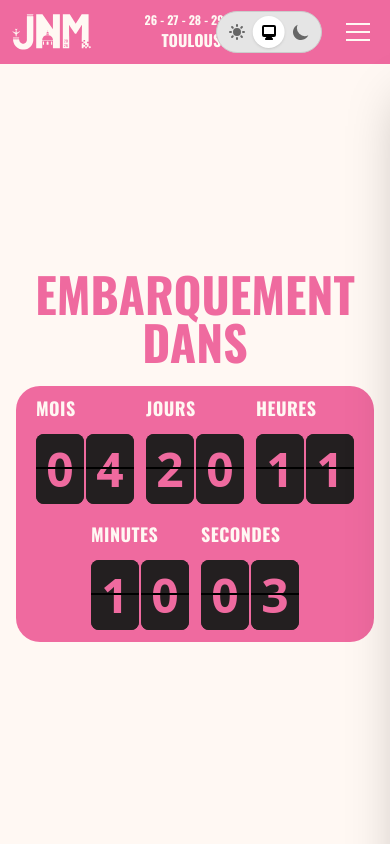
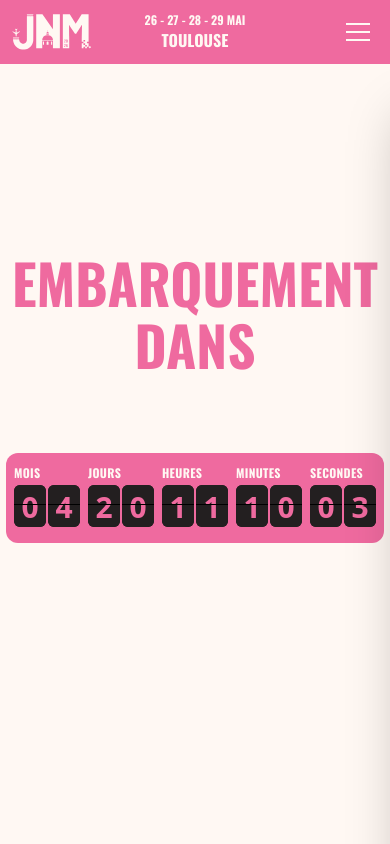
Before and after one commit to JPX87/jnm2026-front, a Next.js app: page / in a window 390 px wide. Shown: the top 844 px of the page. Built offline with nearby package versions, Linux system fonts and the light colour scheme.

Commit message:
Fix version mobile : - H1 plus au centre - Timer en longueur - Moins de marge avec des questions - Cliquetis comme avant
Fix Menu hamburger :
- Color & version mobile

```diff
--- a/src/app/(header)/page.tsx
+++ b/src/app/(header)/page.tsx
@@ -12,8 +12,8 @@ export default function Home() {
   return (
     <main className="home relative">
       <Slice absolute first>
-        <h1 className="text-center text-5xl sm:text-6xl md:text-7xl lg:text-8xl xl:text-[150px] font-bold my-[20px] sm:my-[50px]">EMBARQUEMENT DANS</h1>
-        <Countdown className="mx-auto" targetDate={targetDate} />
+        <h1 className="text-center text-4xl 2xs:text-[55px] xs:text-6xl xs:text-7xl lg:text-8xl xl:text-[150px] sm:mt-0 mb-[20%] sm:m-auto font-bold my-[20px] sm:my-[50px]">EMBARQUEMENT DANS</h1>
+        <Countdown className="mx-auto mb-[30%] xs:mb-0" targetDate={targetDate} />
       </Slice>
       <Slice absolute>
         <div className="relative w-10/12 flex flex-col gap-3 py-14 px-6 justify-center rounded-3xl bg-(--color-tertiary) text-(--color-secondary) dark:text-(--color-seconde-black) m-auto">
--- a/src/components/features/Countdown/Countdown.tsx
+++ b/src/components/features/Countdown/Countdown.tsx
@@ -34,12 +34,12 @@ export default function Countdown({ targetDate, className }: CountdownProps) {
   if (!timeRemaining) return null;
 
   return (
-    <div className={`w-11/12 sm:w-9/12 flex flex-wrap gap-3 md:gap-4 ld:gap-5 xl:gap-7 font-sans md:w-max p-2 sm:p-4 md:p-6 justify-center rounded-3xl bg-(--color-primary) ${className}`}>
-      <TimeSection label="MOIS" value={timeRemaining.months} />
-      <TimeSection label="JOURS" value={timeRemaining.days} />
-      <TimeSection label="HEURES" value={timeRemaining.hours} />
-      <TimeSection label="MINUTES" value={timeRemaining.minutes} />
-      <TimeSection label="SECONDES" value={timeRemaining.seconds} />
+    <div className={`w-11/12 flex flex-wrap gap-2 sm:gap-3 md:gap-4 ld:gap-5 xl:gap-7 font-sans w-max py-3 px-2 sm:p-4 md:p-6 justify-center rounded-xl xs:rounded-2xl md:rounded-3xl bg-(--color-primary) ${className}`}>
+      <TimeSection label="MOIS" value={timeRemaining.months} maxD={1} />
+      <TimeSection label="JOURS" value={timeRemaining.days} maxD={3} />
+      <TimeSection label="HEURES" value={timeRemaining.hours} maxD={2} />
+      <TimeSection label="MINUTES" value={timeRemaining.minutes} maxD={5} />
+      <TimeSection label="SECONDES" value={timeRemaining.seconds} maxD={5} />
     </div>
   );
 }
--- a/src/components/features/Countdown/TimeSection.tsx
+++ b/src/components/features/Countdown/TimeSection.tsx
@@ -3,19 +3,20 @@ import TimeSegment from "./TimeSegment/TimeSegment";
 interface TimeSectionProps {
   label: string;
   value: number;
+  maxD?: number;
 }
 
-export default function TimeSection({ label, value }: TimeSectionProps) {
+export default function TimeSection({ label, value, maxD }: TimeSectionProps) {
   const firstNumber = Math.floor(value / 10);
   const secondNumber = value % 10;
 
   return (
     <div className="text-center flex-[0_1_max-content]">
-        <p className="text-start mb-3 text-(--color-secondary) text-lg md:text-3xl xl:text-4xl tracking-wide font-['Oswald'] font-bold">
+        <p className="text-start mb-1 md:mb-2 xl:mb-3 text-(--color-secondary) text-xs 2xs:text-md xs:text-lg md:text-2xl lg:text-3xl xl:text-4xl tracking-wide font-['Oswald'] font-bold">
           {label}
         </p>
         <div className="flex gap-0.5 md:gap-1 xl:gap-2.5 justify-center">
-            <TimeSegment value={firstNumber} />
+            <TimeSegment value={firstNumber} max={maxD} />
             <TimeSegment value={secondNumber} />
         </div>
     </div>
--- a/src/components/features/Countdown/TimeSegment/TimeSegment.scss
+++ b/src/components/features/Countdown/TimeSegment/TimeSegment.scss
@@ -1,3 +1,7 @@
+.fixTranslateBottom{
+  transform: translate(0px, 2px);
+}
+
 @media screen and (min-width: 800px) {
   .fixTranslateTop{
     transform: translate(0px, -6px);
@@ -7,12 +11,31 @@
     transform: translate(0px, -6px);
   }
 }
-.segment-overlay.flip .segment-overlay__top {
-  animation: flip-top 0.62s linear;
-}
+.segment-overlay {
+  .segment-overlay__top,
+  .segment-overlay__bottom {
+    backface-visibility: hidden;
+  }
 
-.segment-overlay.flip .segment-overlay__bottom {
-  animation: flip-bottom 0.6s linear;
+  &.flip {
+    .segment-overlay__top {
+      animation: flip-top 0.52s ease-in;
+    }
+
+    .segment-overlay__bottom {
+      animation: flip-bottom 0.52s ease-in;
+    }
+
+    &.first-flip {
+      .segment-overlay__top {
+        animation: flip-top 0.3s ease-in infinite;
+      }
+
+      .segment-overlay__bottom {
+        animation: flip-bottom 0.3s ease-in infinite;
+      }
+    }
+  }
 }
 
 @keyframes flip-top {
--- a/src/components/features/Countdown/TimeSegment/TimeSegment.tsx
+++ b/src/components/features/Countdown/TimeSegment/TimeSegment.tsx
@@ -1,63 +1,121 @@
-import { useEffect, useMemo, useState } from "react";
+import { useEffect, useMemo, useState, useRef } from "react";
 import './TimeSegment.scss'
 
 interface TimeSegmentProps {
   value: number;
+  max?: number;
 }
 
-export default function TimeSegment({ value }: TimeSegmentProps) {
+export default function TimeSegment({ value, max=9 }: TimeSegmentProps) {
   const chars = '0123456789'.split('');
 
-    const [currentValue, setCurrentValue] = useState(value);
+  const [currentValue, setCurrentValue] = useState(0);
   const [flip, setFlip] = useState(false);
+  const finalFlip = useRef<boolean>(false);
+  const animationRef = useRef<number | null>(null);
+  const timeoutRef = useRef<NodeJS.Timeout | null>(null);
+  const isFirstMount = useRef(true);
+  const [isFirstFlip, setIsFirstFlip] = useState(true);
 
   useEffect(() => {
+    if (isFirstMount.current) {
+      setCurrentValue(0);
+      timeoutRef.current = setTimeout(() => {
+        isFirstMount.current = false;
+        setCurrentValue(max);
+      }, 150);
+      return;
+    }
+
+    if (currentValue === value) {
+      setFlip(false);
+      setIsFirstFlip(false);
+      finalFlip.current = false;
+      setCurrentValue(value);
+      return;
+    }
+    if (timeoutRef.current) {
+      clearTimeout(timeoutRef.current);
+    }
+    if (animationRef.current) {
+      cancelAnimationFrame(animationRef.current);
+    }
+
     if (currentValue !== value) {
       setFlip(true);
-            const timeout = setTimeout(() => {
-                setCurrentValue(value);
+      finalFlip.current = true;
+      const speed = isFirstFlip ? 300 : 500;
+
+      const animate = () => {
+        timeoutRef.current = setTimeout(() => {
+          setCurrentValue((prev) => (prev - 1) < 0 ? max : prev - 1);
           setFlip(false);
-            }, 550);
-            return () => clearTimeout(timeout);
+
+          timeoutRef.current = setTimeout(() => {
+            finalFlip.current = false;
+            animationRef.current = requestAnimationFrame(animate);
+          }, 50);
+        }, speed);
+
+      };
+      animate();
     }
-    }, [value, currentValue, setCurrentValue, flip]);
+
+    return () => {
+      if (timeoutRef.current) clearTimeout(timeoutRef.current);
+      if (animationRef.current) cancelAnimationFrame(animationRef.current);
+    };
+  }, [value, currentValue, setCurrentValue, isFirstFlip, setIsFirstFlip, setFlip]);
 
   const currentValue1 = chars[currentValue]
   const currentValue_1 = useMemo(() =>{
-        //console.log(currentValue, value)
-        const _1Value = currentValue-1 === -1 ? value : currentValue-1;
-        return flip ? (chars[_1Value]) : chars[currentValue];
-    },[value, currentValue, flip])
+    const _1Value = currentValue-1 === -1 ? max : currentValue-1;
+
+    if(flip && !finalFlip.current){
+      return (chars[currentValue])
+    }
+
+    if(flip && finalFlip.current){
+      return (chars[_1Value])
+    }
+
+    return chars[currentValue];
+  },[currentValue, flip, finalFlip]);
 
   return (
     // .time-segment
-    <div className="block text-5xl lg:text-6xl xl:text-8xl font-black w-12 md:w-14 lg:w-20 xl:w-24">
+    <div className="block text-3xl sm:text-5xl lg:text-6xl xl:text-8xl font-black w-6 2xs:w-8 xs:w-10 sm:w-12 md:w-14 lg:w-20 xl:w-24">
 
       {/* .segment-display */}
       <div className="relative h-full font-['Open Sans']">
 
         {/* .segment-display__top */}
-        <div className="relative h-[50%] w-full overflow-hidden text-center bg-(--color-seconde-black) text-(--color-primary) rounded-t-lg md:rounded-t-xl leading-[1.5] transition-all">
+        <div className="relative h-[50%] w-full overflow-hidden text-center bg-(--color-seconde-black) text-(--color-primary) rounded-t-md xs:rounded-t-lg md:rounded-t-xl leading-[1.5] transition-all">
           <div className="fixTranslateTop">{currentValue_1}</div>
         </div>
 
 
         {/* .segment-display__bottom */}
-        <div className="relative bottom-1 h-[50%] w-full overflow-hidden text-center bg-(--color-seconde-black) text-(--color-primary) rounded-b-lg md:rounded-b-xl leading-[0] border-t-2 border-black transition-all">
+        <div className="relative bottom-1 h-[50%] w-full overflow-hidden text-center bg-(--color-seconde-black) text-(--color-primary) rounded-b-md xs:rounded-b-lg md:rounded-b-xl leading-[0] border-t-1 xs:border-t-2 border-black transition-all">
           <div className="fixTranslateBottom">{currentValue1}</div>
         </div>
 
         {/* .segment-overlay */}
-        {/* [perspective:400px] est une syntaxe JIT Tailwind valide */}
-        <div className={`segment-overlay absolute top-0 h-full w-12 md:w-14 lg:w-20 xl:w-24 perspective-[400px] ${flip ? 'flip' : ''}`}>
+        <div
+            className={`segment-overlay absolute top-0 h-full w-6 2xs:w-8 xs:w-10 sm:w-12 md:w-14 lg:w-20 xl:w-24 perspective-[400px] ${flip ? 'flip' : ''} ${isFirstFlip ? 'first-flip' : ''}`}
+        >
 
           {/* .segment-overlay__top */}
-          <div className={`segment-overlay__top absolute z-10 top-0 h-[50%] w-full overflow-hidden text-center bg-(--color-seconde-black) text-(--color-primary) rounded-t-lg md:rounded-t-xl leading-[1.5] origin-bottom transition-all`}>
+          <div
+            className={`segment-overlay__top absolute z-10 top-0 h-[50%] w-full overflow-hidden text-center bg-(--color-seconde-black) text-(--color-primary) rounded-t-md xs:rounded-t-lg md:rounded-t-xl leading-[1.5] origin-bottom transition-all`}
+          >
             <div className="fixTranslateTop">{flip ? currentValue1 : currentValue_1}</div>
           </div>
 
           {/* .segment-overlay__bottom */}
-          <div className={`segment-overlay__bottom absolute z-10 bottom-1 h-[50%] w-full overflow-hidden text-center bg-(--color-seconde-black) text-(--color-primary) rounded-b-lg md:rounded-b-xl leading-[0] border-t-2 border-black origin-top transition-all`}>
+          <div
+            className={`segment-overlay__bottom absolute z-10 bottom-1 h-[50%] w-full overflow-hidden text-center bg-(--color-seconde-black) text-(--color-primary) rounded-b-md xs:rounded-b-lg md:rounded-b-xl leading-[0] border-t-1 xs:border-t-2 border-black origin-top transition-all`}
+          >
             <div className="fixTranslateBottom">{currentValue_1}</div>
           </div>
         </div>
--- a/src/components/layout/Header/HeaderGrid.tsx
+++ b/src/components/layout/Header/HeaderGrid.tsx
@@ -5,15 +5,15 @@ import { useState } from "react";
 import { ThemeSelector } from "@/components/ui/theme/ThemeSelector/ThemeSelector";
 import { LogoSvg } from "@/components/ui/branding/logo/LogoSvg";
 
-export default function HeaderGrid() {
-    const [isMenuOpen, setIsMenuOpen] = useState(false);
-
 const menuItems = [
     { label: "ORGANIGRAMME", href: "/organigramme" },
     { label: "NOUS CONTACTER", href: "/contact" },
     { label: "INSCRIPTION", href: "/inscription" },
     { label: "KESAKO", href: "/kesako" },
 ];
+
+export default function HeaderGrid() {
+    const [isMenuOpen, setIsMenuOpen] = useState(false);
 
     return (
         <>
@@ -38,7 +38,7 @@ export default function HeaderGrid() {
                     TICKETS
                     </button>
                     <button className="text-gray-600 hover:text-black cursor-pointer">Menu</button>*/}
-                    <ThemeSelector />
+                    <ThemeSelector className="hidden xs:flex" />
 
                     {/* Hamburger Menu Button */}
                     <div className="relative z-[9999]">
@@ -68,27 +68,28 @@ export default function HeaderGrid() {
                                 ? "translate-x-0"
                                 : "translate-x-full"
                                 }`}
-                            style={{ top: '4rem' }}
+                            style={{ top: '5rem' }}
                         >
                             <nav className="flex flex-col h-full justify-start py-8 px-6 z-50">
+                                <ThemeSelector className="m-auto mt-4 mb-4 xs:hidden" />
                                 {menuItems.map((item, index) => (
                                     <Link
                                         key={index}
                                         href={item.href}
                                         onClick={() => setIsMenuOpen(false)}
-                                        className="flex items-center justify-between px-6 py-6 text-(--color-secondary) dark:text-(--color-seconde-black) hover:bg-(--color-secondary) hover:bg-opacity-10 transition-colors duration-200 font-bold text-2xl group border-b border-(--color-secondary) border-opacity-20"
+                                        className="flex items-center justify-between mx-2 my-2 px-6 py-6 text-(--color-secondary) dark:text-(--color-secondary) hover:bg-(--color-seconde-black) dark:hover:bg-(--color-seconde-black) hover:bg-opacity-10 transition-colors duration-200 font-bold text-2xl rounded-3xl group border-b border-(--color-secondary) border-opacity-20"
                                     >
                                         <span>{item.label}</span>
-                                        <div className="flex items-center justify-center w-10 h-10 bg-black rounded-full transition-transform duration-300 group-hover:scale-110">
+                                        <div className="flex items-center justify-center w-10 h-10 bg-white dark:bg-black rounded-full transition-transform duration-300 group-hover:scale-110">
                                             <svg
-                                                className="w-5 h-5 transition-transform duration-300 group-hover:translate-x-0.5"
+                                                className="w-5 h-5 transition-transform duration-300 group-hover:translate-x-0.5 text-(--color-primary)"
                                                 viewBox="0 0 24 24"
-                                                fill="none"
+                                                fill="currentColor"
                                                 xmlns="http://www.w3.org/2000/svg"
                                             >
                                                 <path
                                                     d="M5 12H19M19 12L12 5M19 12L12 19"
-                                                    stroke="#FF69B4"
+                                                    stroke="currentColor"
                                                     strokeWidth="2"
                                                     strokeLinecap="round"
                                                     strokeLinejoin="round"
--- a/src/components/ui/theme/ThemeSelector/ThemeSelector.tsx
+++ b/src/components/ui/theme/ThemeSelector/ThemeSelector.tsx
@@ -3,7 +3,9 @@
 import * as React from "react"
 import { useTheme } from "next-themes"
 
-export function ThemeSelector() {
+
+
+export function ThemeSelector({className=""}: {className?: string}) {
   const [mounted, setMounted] = React.useState(false)
   const { theme, setTheme } = useTheme()
 
@@ -34,7 +36,7 @@ export function ThemeSelector() {
 
   return (
     <div
-      className="relative flex items-center p-1 rounded-full bg-gray-200 dark:bg-black border border-gray-300 dark:border-gray-700 w-fit"
+      className={`relative flex items-center p-1 rounded-full bg-gray-200 dark:bg-black border border-gray-300 dark:border-gray-700 w-fit ${className}`}
       role="tablist"
       aria-label="Choix du thème"
     >
--- a/src/scss/globals.scss
+++ b/src/scss/globals.scss
@@ -3,11 +3,17 @@
 
 @custom-variant dark (&:where([data-theme=dark], [data-theme=dark] *));
 
+@theme {
+  /* Breakpoint "xs" (extra small) */
+  --breakpoint-xs: 30rem; /* ~480px */
+
+  /* Breakpoint "2xs" (extra small) */
+  --breakpoint-2xs: 24rem; /* ~384px */
+}
 
 /*=============================
 =      GESTION DES THEMES     =
 ==============================*/
-
 @layer base {
   /* On définit ici les valeurs de --background et --foreground
      pour CHAQUE thème.
```
Lines whose indentation alone changed are shown as unchanged.
